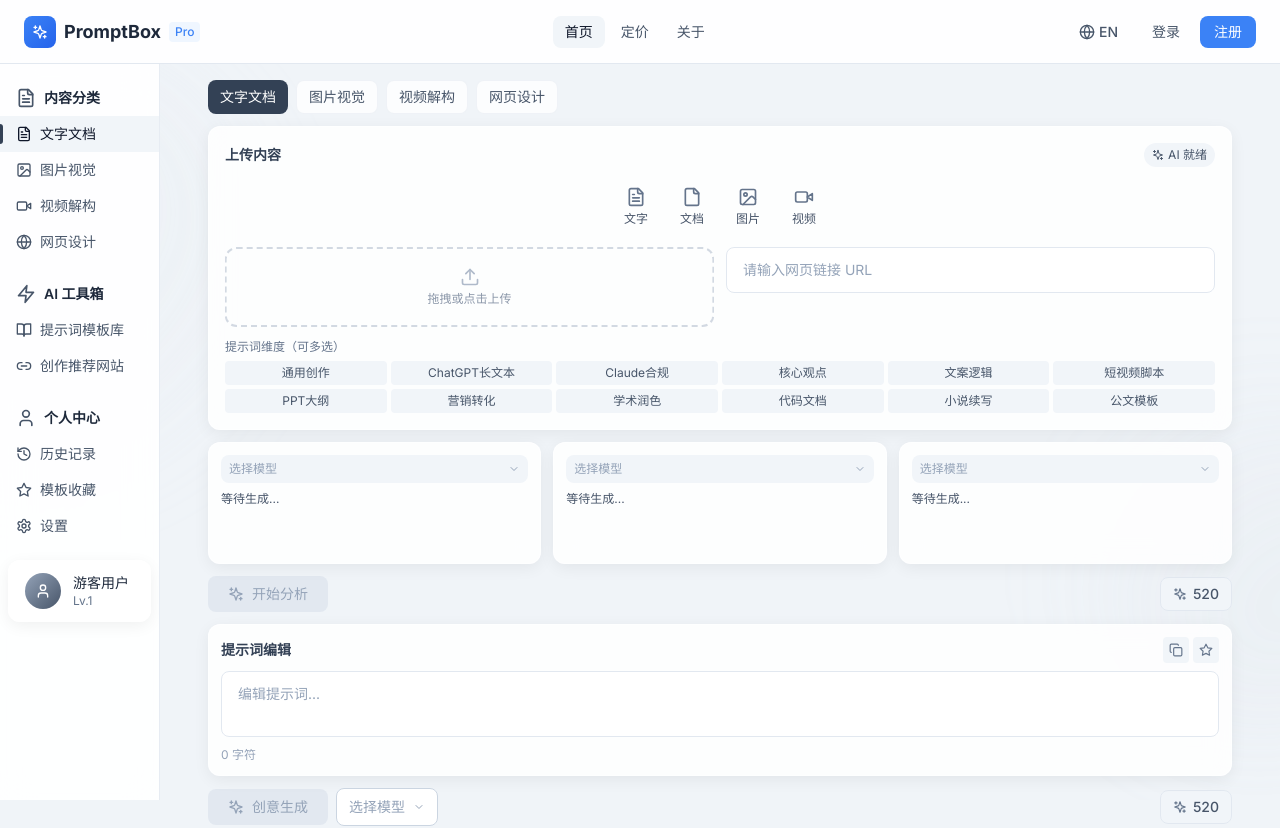
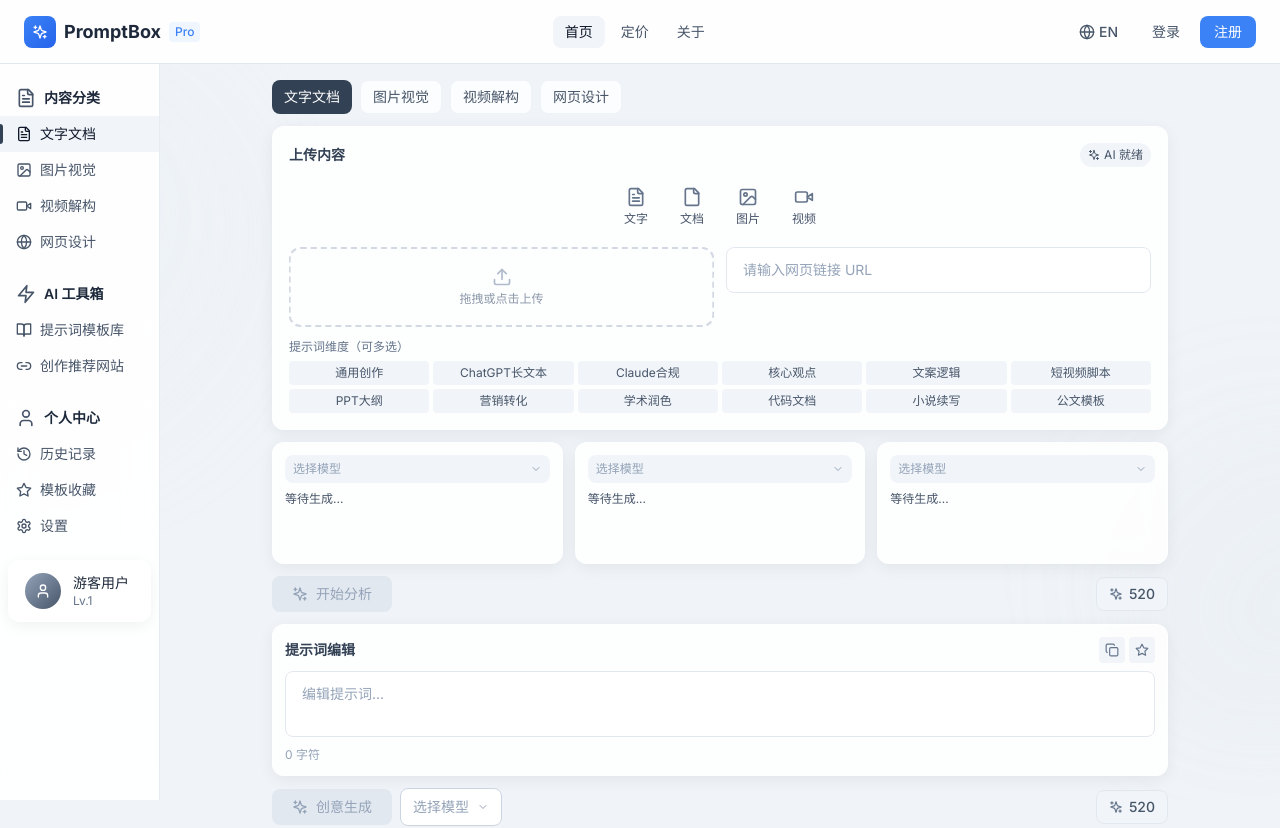
Before and after one commit to oxygen02/promptbox, a Next.js app: page / in a window 1280 px wide. Shown: the top 828 px of the page. Built offline with nearby package versions, Linux system fonts and the light colour scheme.

Commit message:
fix: Narrow content width to max-w-4xl

```diff
--- a/src/app/page.tsx
+++ b/src/app/page.tsx
@@ -222,7 +222,7 @@ export default function HomePage() {
   const selectedCount = Object.values(cardModels).filter(Boolean).length;
 
   return (
-    <div className="max-w-5xl mx-auto pb-8 relative">
+    <div className="max-w-4xl mx-auto pb-8 relative">
       {/* 动态背景 */}
       <div className="fixed inset-0 overflow-hidden pointer-events-none z-0">
         <div className="absolute top-20 -left-32 w-96 h-96 bg-gradient-to-br from-slate-200/40 to-transparent rounded-full blur-3xl animate-pulse" />
```
